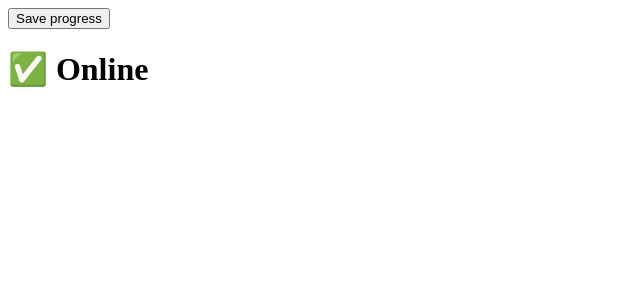
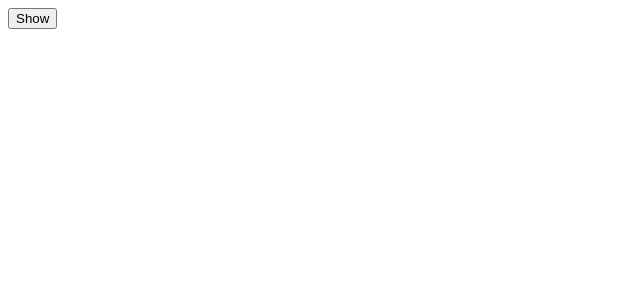
Before and after one commit to gurashishgill171/react-tutorials, a React (Create React App) app: page / in a window 1280 px wide. Shown: the top 300 px of the page, without its empty margins (0-640 px from the left). Built offline with nearby package versions, Linux system fonts and the light colour scheme.

Commit message:
Lazy loading tutorial

```diff
--- a/src/App.js
+++ b/src/App.js
@@ -8,6 +8,7 @@ import USEMEMO_EG1 from "./tutorials/useMemoTut/example1";
 import USEREF_EG1 from "./tutorials/useRefTut/example1";
 import USEREF_EG2 from "./tutorials/useRefTut/example2";
 import CustomHook from "./tutorials/customHooks/CustomHook";
+import LazyLoading from "./tutorials/lazyLoading/index";
 
 function App() {
 	return (
@@ -18,7 +19,8 @@ function App() {
 			{/* <USECALLBACK_EG1 /> */}
 			{/* <USECONTEXT_EG1 /> */}
 			{/* <REDUX_EG1 /> */}
-			<CustomHook />
+			{/* <CustomHook /> */}
+			<LazyLoading />
 		</div>
 	);
 }
--- /dev/null
+++ b/src/tutorials/lazyLoading/details.jsx
@@ -0,0 +1,9 @@
+/** @format */
+
+import React from "react";
+
+const Details = () => {
+	return <div>Details shown after some time</div>;
+};
+
+export default Details;
--- /dev/null
+++ b/src/tutorials/lazyLoading/index.jsx
@@ -0,0 +1,30 @@
+/** @format */
+
+import React, { lazy, Suspense, useState } from "react";
+// import Details from "./details";
+
+const Details = lazy(() => delayForDemo(import("./details")));
+
+const LazyLoading = () => {
+	const [showDetails, setShowDetails] = useState(false);
+	return (
+		<>
+			<button onClick={() => setShowDetails(!showDetails)}>
+				{showDetails ? "Hide" : "Show"}
+			</button>
+			{showDetails && (
+				<Suspense fallback={<div>Loading...</div>}>
+					<Details />
+				</Suspense>
+			)}
+		</>
+	);
+};
+
+function delayForDemo(promise) {
+	return new Promise((resolve) => {
+		setTimeout(resolve, 2000);
+	}).then(() => promise);
+}
+
+export default LazyLoading;
```
